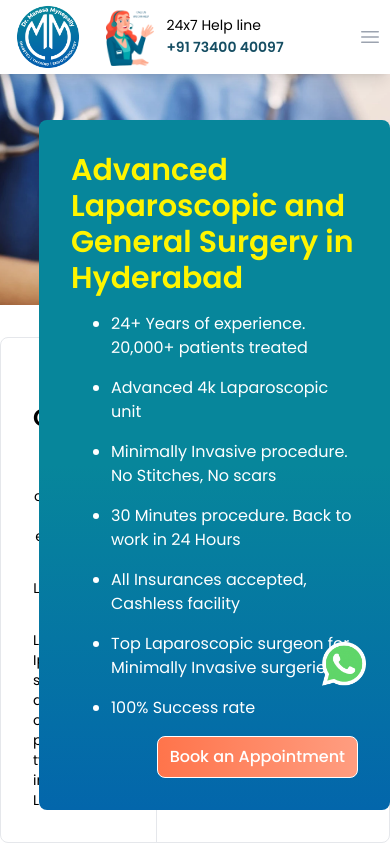
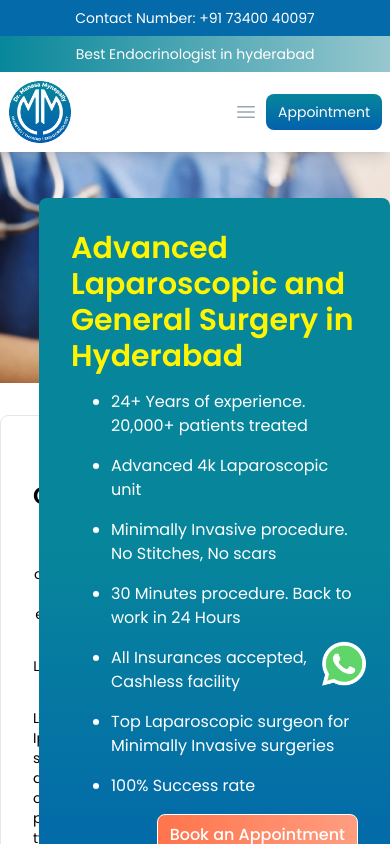
Before and after one commit to Rahul-Katari/saifee, a React (Create React App) app: page /landing in a window 390 px wide. Shown: the top 844 px of the page. Built offline with nearby package versions, Linux system fonts and the light colour scheme.

Commit message:
modified mobile navbar

```diff
--- a/src/components/AppointmentModalOpener.js
+++ b/src/components/AppointmentModalOpener.js
@@ -3,7 +3,7 @@ import AppointmentModal from "./pages/AppointmentModal";
 import appointmentsMobile from "../assets/images/footer/appointments-mobile.png";
 import { Link } from "react-router-dom";
 
-const AppointmentModalOpener = ({ img }) => {
+const AppointmentModalOpener = ({ img, button }) => {
   const [isOpen, setIsOpen] = useState(false);
 
   const toggleModal = () => {
@@ -27,7 +27,7 @@ const AppointmentModalOpener = ({ img }) => {
         </Link>
       ) : (
         <button className="btn-theme" onClick={toggleModal}>
-          Get An Appointment
+          {button}
         </button>
       )}
 
--- a/src/components/banners/NewAppointments.js
+++ b/src/components/banners/NewAppointments.js
@@ -31,7 +31,7 @@ const NewAppointments = () => {
         <div className="flex max-sm:flex-col justify-between md:items-center items-start gap-5 md:me-12">
           <div>
             {/* <AppointmentModal /> */}
-            <AppointmentModalOpener />
+            <AppointmentModalOpener button={"Get New Appointment"} />
           </div>
           <div className="flex items-center justify-center">
             <div className=" me-6">
--- a/src/components/header/Header.js
+++ b/src/components/header/Header.js
@@ -20,7 +20,7 @@ const Header = () => {
   return (
     <header className="container shadow-lg md:relative sticky top-0 bg-white z-[1]">
       <div className="flex flex-shrink-0 items-center w-16 md:w-24 absolute top-[7%] left-[4%] md:top-[15%] md:left-[2%]">
-        <Link to={"/"}>
+        <Link to={"/"} className="max-sm:hidden">
           <img className="w-100 h-100" src={logo} alt="Your Company" />
         </Link>
       </div>
--- a/src/components/header/Navbar.js
+++ b/src/components/header/Navbar.js
@@ -3,6 +3,8 @@ import { Disclosure } from "@headlessui/react";
 import { Link, useLocation } from "react-router-dom";
 import { Bars3Icon, XMarkIcon } from "@heroicons/react/24/outline";
 import navHelp from "../../assets/images/home/nav-help.png";
+import logo from "../../assets/images/logo.png";
+import AppointmentModalOpener from "../AppointmentModalOpener";
 
 const navigation = [
   { name: "Home", href: "/", current: true, desktopNav: true },
@@ -57,9 +59,20 @@ const Navbar = () => {
     <Disclosure as="nav" className="">
       {({ open }) => (
         <>
-          <div className="mx-auto md:py-4 py-2 sm:px-6 lg:px-8">
-            <div className="relative flex md:h-16 items-center justify-between">
-              <div className="absolute inset-y-0 right-0 flex items-center sm:hidden">
+          <div className="mx-auto md:py-4 sm:px-6 lg:px-8">
+            <div className="text-white md:hidden">
+              <div className="py-2 bg-[#046AA9] text-center text-sm">
+                Contact Number: <a href="tel:+917340040097">+91 73400 40097 </a>
+              </div>
+              <div className="py-2 text-center bg-gradient-to-r from-[#07879A] to-[#97c7ce] text-sm">
+                Best Endocrinologist in hyderabad
+              </div>
+            </div>
+            <div className="relative flex md:h-16 items-center justify-between p-2">
+              <div className="md:hidden">
+                <img className="w-16 h-100" src={logo} alt="Your Company" />
+              </div>
+              <div className="inset-y-0 right-0 flex items-center sm:hidden">
                 {/* Mobile menu button*/}
                 <Disclosure.Button
                   className="relative inline-flex items-center justify-center rounded-md p-2 text-gray-400 hover:bg-gray-700 hover:text-white focus:outline-none focus:ring-2 focus:ring-inset focus:ring-white mobile-navbar-toggle"
@@ -73,8 +86,13 @@ const Navbar = () => {
                     <Bars3Icon className="block h-6 w-6" aria-hidden="true" />
                   )}
                 </Disclosure.Button>
+                <div>
+                  {/* <button className="btn-primary">Appointment</button> */}
+                  <AppointmentModalOpener button={"Appointment"} />
+                </div>
               </div>
-              <div className="flex flex-1 items-center justify-center sm:justify-between items-center">
+
+              <div className="flex flex-1 items-center justify-center sm:justify-between items-center max-sm:hidden">
                 <div className="flex items-center">
                   <div className="hidden sm:block ms-[130px]">
                     <div className="flex">
@@ -124,7 +142,7 @@ const Navbar = () => {
 
           {/* Off-canvas mobile menu */}
           <Disclosure.Panel
-            className={`sm:hidden top-[70px] fixed inset-0 bg-white z-40 w-64 sm:w-80 transform transition-transform ease-in-out shadow-2xl ${
+            className={`sm:hidden top-[152px] fixed inset-0 bg-white z-40 w-64 sm:w-80 transform transition-transform ease-in-out shadow-2xl ${
               open ? "translate-x-0" : "-translate-x-full"
             }`}
           >
```
